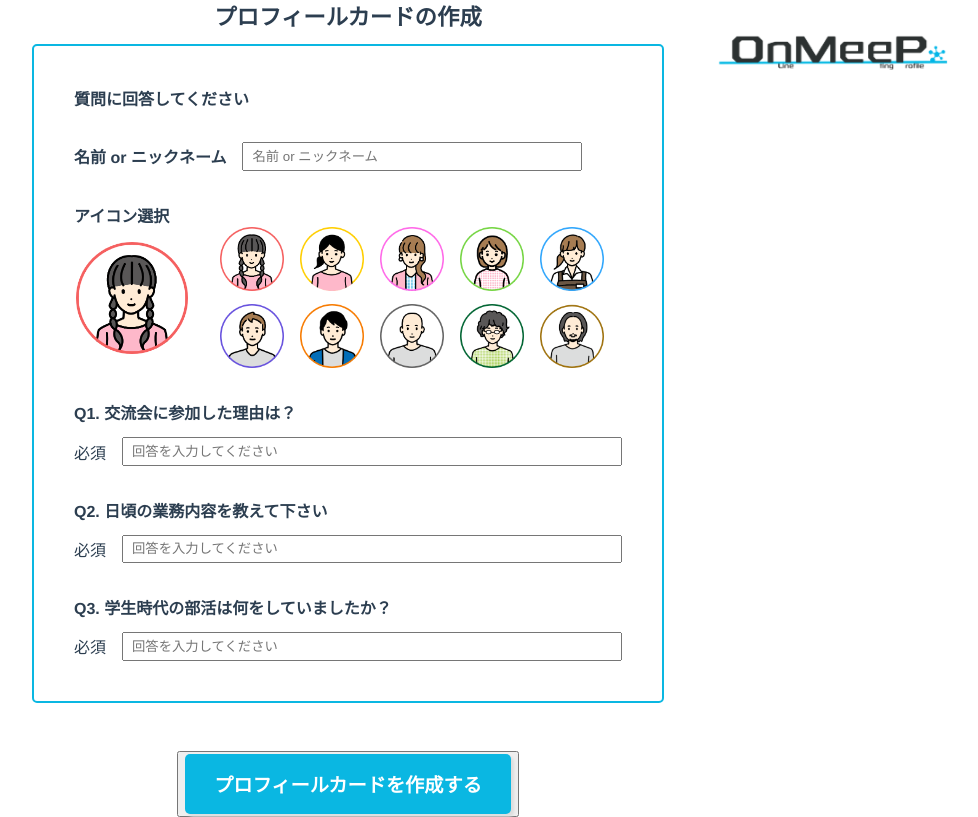
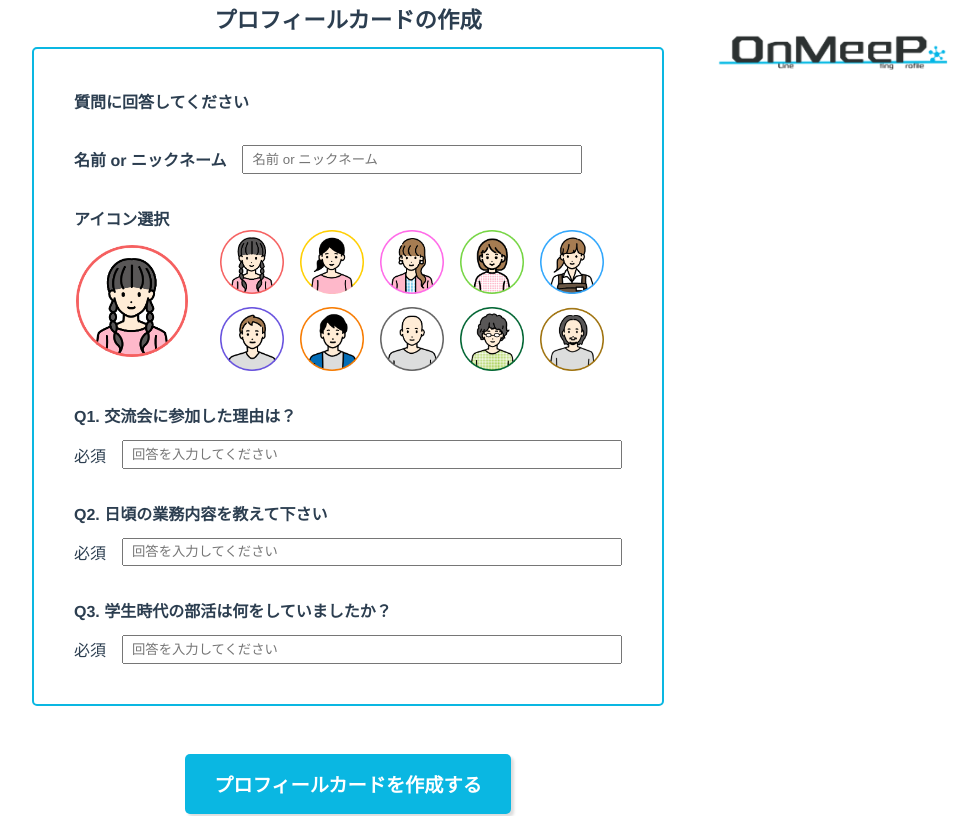
Before and after one commit to TeamUDN/digital-hackday-2022, a Vue app: page /question/1 in a window 1280 px wide. Shown: the whole page, without its empty margins (300-1278 px from the left). Built offline with nearby package versions, Linux system fonts and the light colour scheme; the HTML template or start-up script is replaced by a standard one; what vue-particles would draw is missing.

Commit message:
reset button css

```diff
--- a/src/App.vue
+++ b/src/App.vue
@@ -45,6 +45,14 @@ p {
 a {
   text-decoration: none;
 }
+button{
+  background-color: transparent;
+  border: none;
+  cursor: pointer;
+  outline: none;
+  padding: 0;
+  appearance: none;
+}
 /* common css */
 #app {
   font-family: Avenir, Helvetica, Arial, sans-serif;
```
